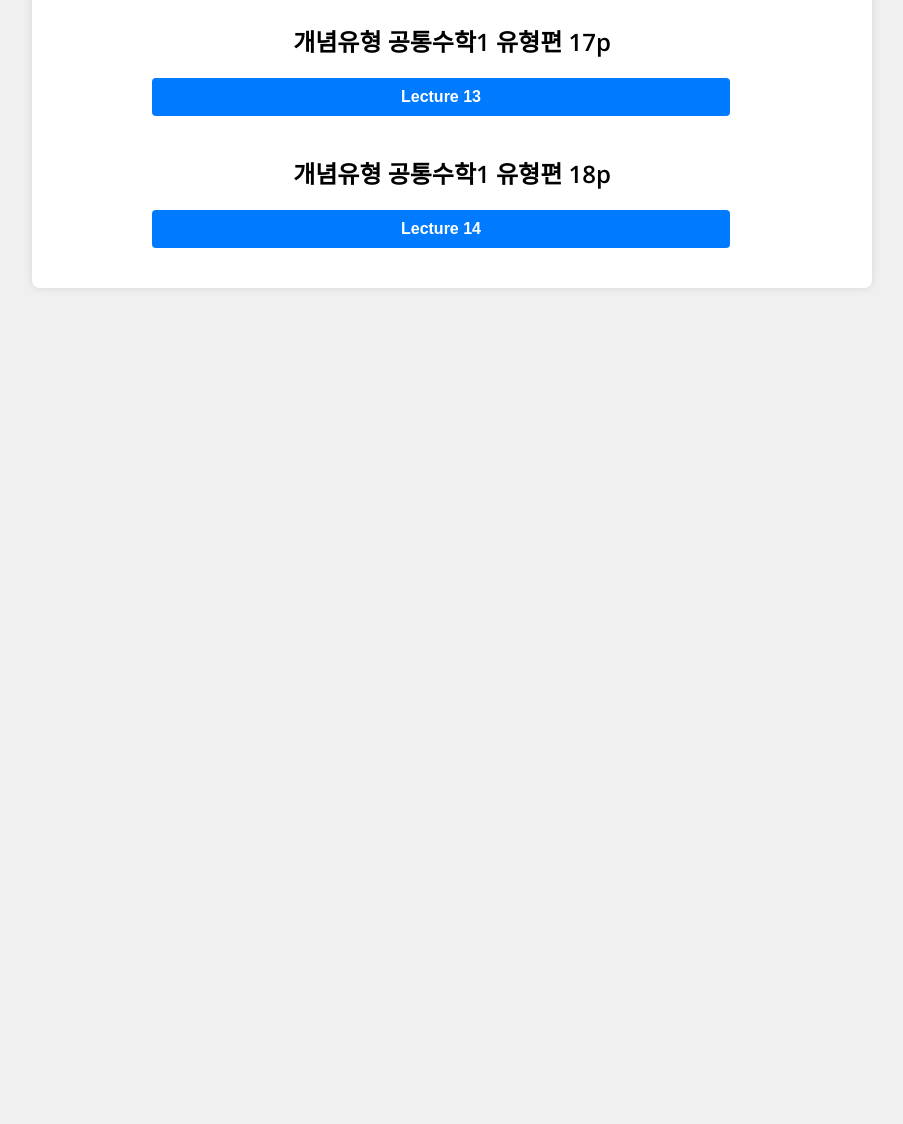
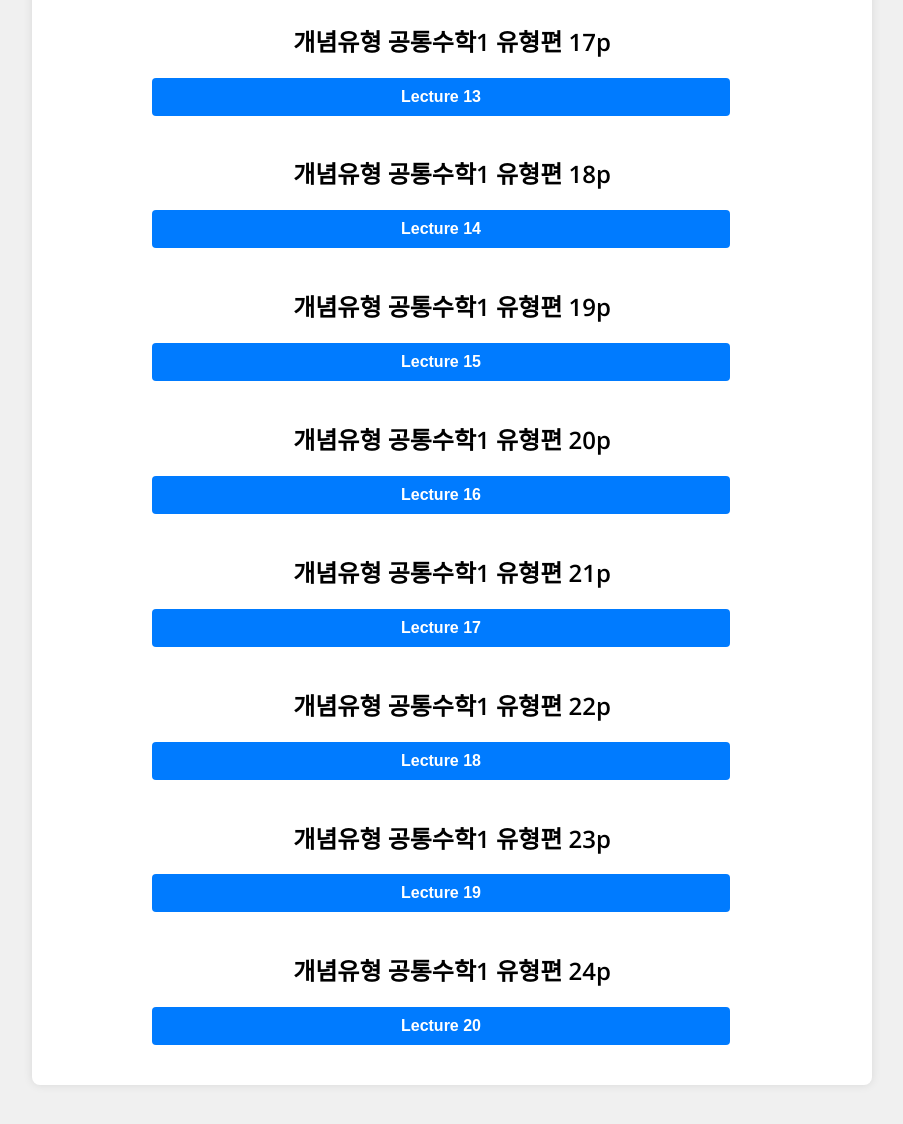
Before and after one commit to poputiSSAM/FunhanMATH, a plain HTML site: page highschool-gongsu1-geu-u.html in a window 1280 px wide. Shown: the part 1780-2904 px from the top of the page, without its empty margins (188-1091 px from the left). Before the commit the page ends 2118 px from the top, so only its background shows below. Drawn offline with nearby package versions, Linux system fonts and the light colour scheme.

Commit message:
Add files via upload

```diff
--- a/highschool-gongsu1-geu-u.html
+++ b/highschool-gongsu1-geu-u.html
@@ -74,6 +74,30 @@
                 <h2>개념유형 공통수학1 유형편 18p</h2>
                 <button class="blue-button" onclick="openVideo('https://www.youtube.com/embed/TFLCPoMNFEs')">Lecture 14</button>
             </div>
+            <div class="topic">
+                <h2>개념유형 공통수학1 유형편 19p</h2>
+                <button class="blue-button" onclick="openVideo('https://www.youtube.com/embed/9lJliVFFHuE')">Lecture 15</button>
+            </div>
+            <div class="topic">
+                <h2>개념유형 공통수학1 유형편 20p</h2>
+                <button class="blue-button" onclick="openVideo('https://www.youtube.com/embed/1dJxR4EZk6c')">Lecture 16</button>
+            </div>
+            <div class="topic">
+                <h2>개념유형 공통수학1 유형편 21p</h2>
+                <button class="blue-button" onclick="openVideo('https://www.youtube.com/embed/0ffOzPzM3gI')">Lecture 17</button>
+            </div>
+            <div class="topic">
+                <h2>개념유형 공통수학1 유형편 22p</h2>
+                <button class="blue-button" onclick="openVideo('https://www.youtube.com/embed/YNTW2XPdDaU')">Lecture 18</button>
+            </div>
+            <div class="topic">
+                <h2>개념유형 공통수학1 유형편 23p</h2>
+                <button class="blue-button" onclick="openVideo('https://www.youtube.com/embed/cn4vqLFa28U')">Lecture 19</button>
+            </div>
+            <div class="topic">
+                <h2>개념유형 공통수학1 유형편 24p</h2>
+                <button class="blue-button" onclick="openVideo('https://www.youtube.com/embed/YAJpRGbZI-g')">Lecture 20</button>
+            </div>
 
         </div>
     </div>
```
Also changed, not shown: high1.html (+5 -0 lines), highschool-gongsu1-geu.html (+5 -0 lines), mid1-2sume.html (+5 -0 lines).
